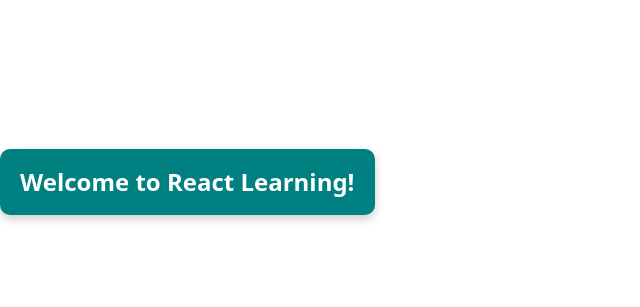
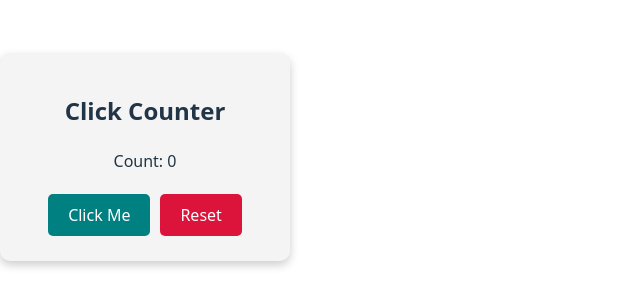
Before and after one commit to Akila27-18/Project2-Ecommerce, a React (Vite) app: page / in a window 1280 px wide. Shown: the part 243-550 px from the top of the page, without its empty margins (0-640 px from the left). Built offline with nearby package versions, Linux system fonts and the light colour scheme.

Commit message:
Initial commit

```diff
--- a/src/App.jsx
+++ b/src/App.jsx
@@ -1,10 +1,10 @@
 import React from "react";
-import WelcomeMessage from "./components/Welcomemessage";
+import ClickCounter from "./components/Clickcounter";
 
 function App() {
   return (
-    <div style={{ display: "flex", justifyContent: "center", marginTop: "50px" }}>
-      <WelcomeMessage />
+    <div>
+      <ClickCounter />
     </div>
   );
 }
--- /dev/null
+++ b/src/components/Clickcounter.jsx
@@ -0,0 +1,62 @@
+import React, { Component } from "react";
+
+class ClickCounter extends Component {
+  constructor(props) {
+    super(props);
+    this.state = { count: 0 };
+  }
+
+  // increment method
+  increment = () => {
+    this.setState({ count: this.state.count + 1 });
+  };
+
+  // reset method
+  reset = () => {
+    this.setState({ count: 0 });
+  };
+
+  render() {
+    const style = {
+      textAlign: "center",
+      marginTop: "50px",
+      padding: "20px",
+      borderRadius: "10px",
+      backgroundColor: "#f4f4f4",
+      width: "250px",
+      margin: "auto",
+      boxShadow: "0 4px 10px rgba(0,0,0,0.2)",
+    };
+
+    const buttonStyle = {
+      padding: "10px 20px",
+      fontSize: "1rem",
+      border: "none",
+      borderRadius: "5px",
+      backgroundColor: "teal",
+      color: "white",
+      cursor: "pointer",
+      margin: "5px",
+    };
+
+    const resetStyle = {
+      ...buttonStyle,
+      backgroundColor: "crimson",
+    };
+
+    return (
+      <div style={style}>
+        <h2>Click Counter</h2>
+        <p>Count: {this.state.count}</p>
+        <button style={buttonStyle} onClick={this.increment}>
+          Click Me
+        </button>
+        <button style={resetStyle} onClick={this.reset}>
+          Reset
+        </button>
+      </div>
+    );
+  }
+}
+
+export default ClickCounter;
--- a/src/components/Welcomemessage.jsx
+++ /dev/null
@@ -1,18 +0,0 @@
-import React from "react";
-
-function WelcomeMessage() {
-  const style = {
-    color: "white",
-    backgroundColor: "teal",
-    padding: "20px",
-    borderRadius: "10px",
-    textAlign: "center",
-    fontSize: "1.5rem",
-    fontWeight: "bold",
-    boxShadow: "0 4px 10px rgba(0,0,0,0.2)",
-  };
-
-  return <h1 style={style}>Welcome to React Learning!</h1>;
-}
-
-export default WelcomeMessage;
```
